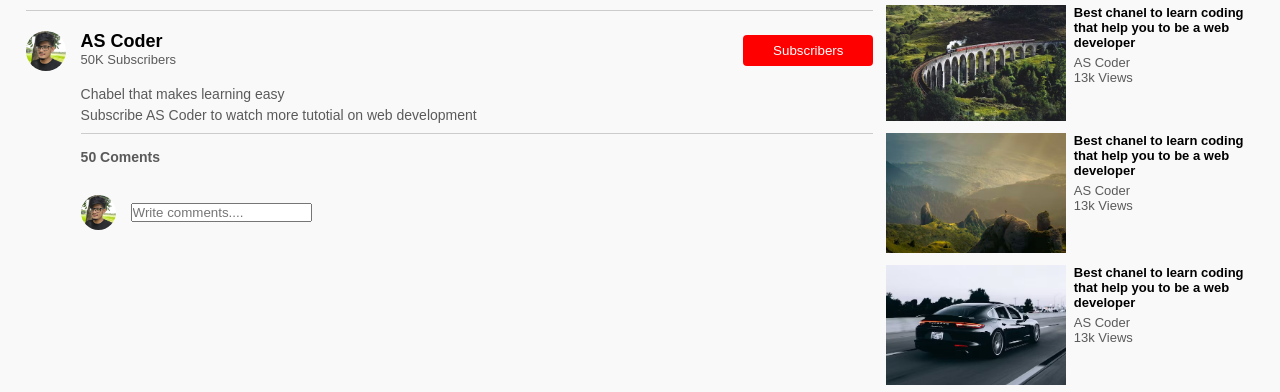
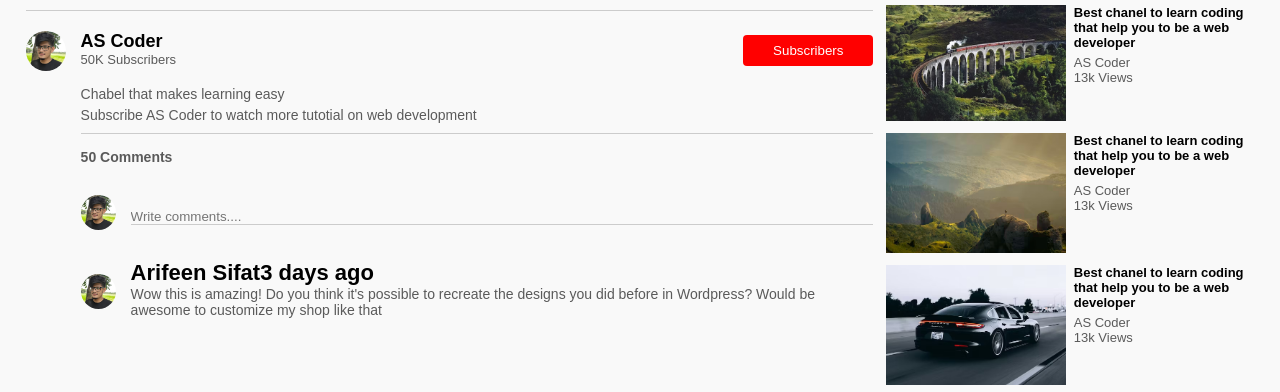
Before and after one commit to sif1t/SifTube, a plain HTML site: page play-video.html in a window 1280 px wide. Shown: the part 580-972 px from the top of the page. Drawn offline with Linux system fonts and the light colour scheme.

Commit message:
add new old-comments section

```diff
--- a/main.css
+++ b/main.css
@@ -357,6 +357,22 @@ nav {
     margin-right: 15px;
 }
 .add-comment input{
+    border: 0;
+    outline: 0;
+    border-bottom: 1px solid #ccc;
+    width: 100%;
+    padding-top: 10px;
+    background: transparent;
+}
 
+.old-comment{
+    display: flex;
+    align-items: center;
+    margin: 20px 0;
+}
+.old-comment img{
+    width: 35px;
+    border-radius: 50%;
+    margin-right: 15px;
 }
 /* play video page end */
--- a/play-video.html
+++ b/play-video.html
@@ -67,11 +67,19 @@
             <p>Chabel that makes learning easy</p>
             <p>Subscribe AS Coder to watch more tutotial on web development</p>
             <hr>
-            <h4>50 Coments</h4>
+            <h4>50 Comments</h4>
 
          <div class="add-comment">
             <img src="images/sifat.png">
             <input type="text" placeholder="Write comments....">
+         </div>
+
+         <div class="old-comment">
+             <img src="images/sifat.png">
+             <div>
+                <h3>Arifeen Sifat<span>3 days ago</span></h3>
+                <p>Wow this is amazing! Do you think it's possible to recreate the designs you did before in Wordpress? Would be awesome to customize my shop like that</p>
+             </div>
          </div>
 
 
```
